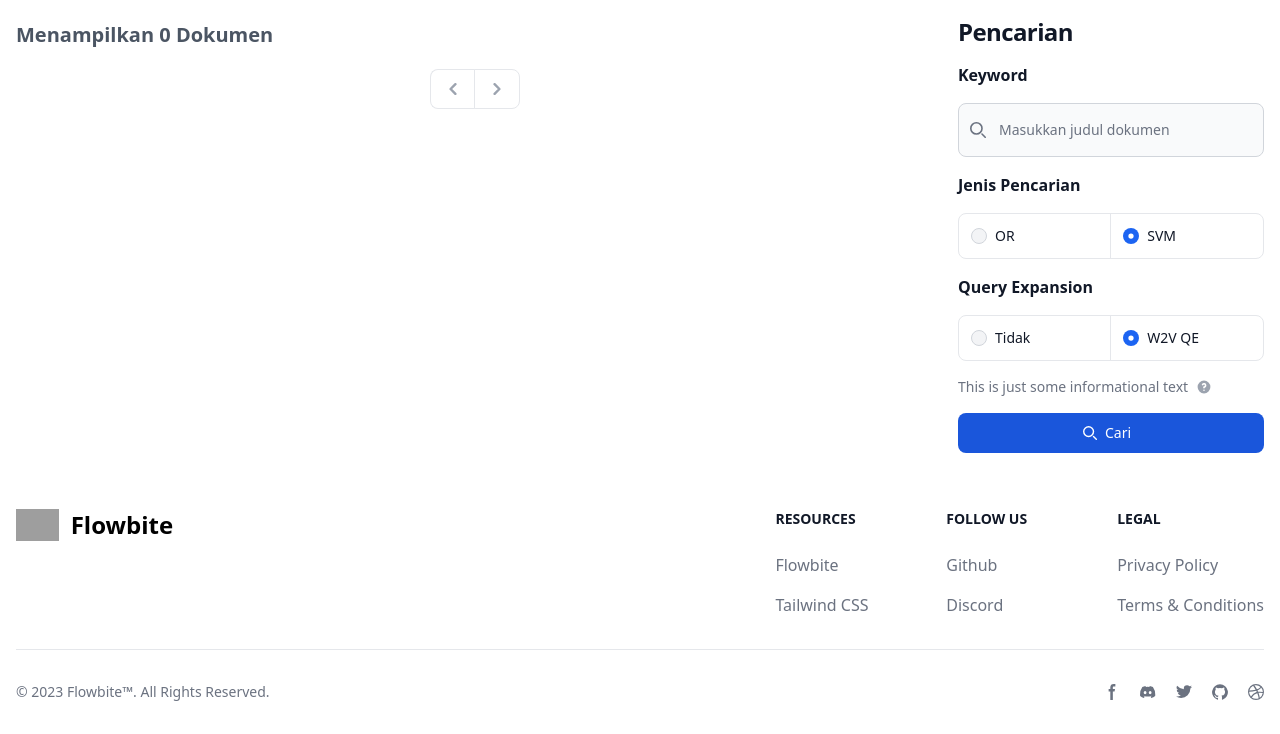
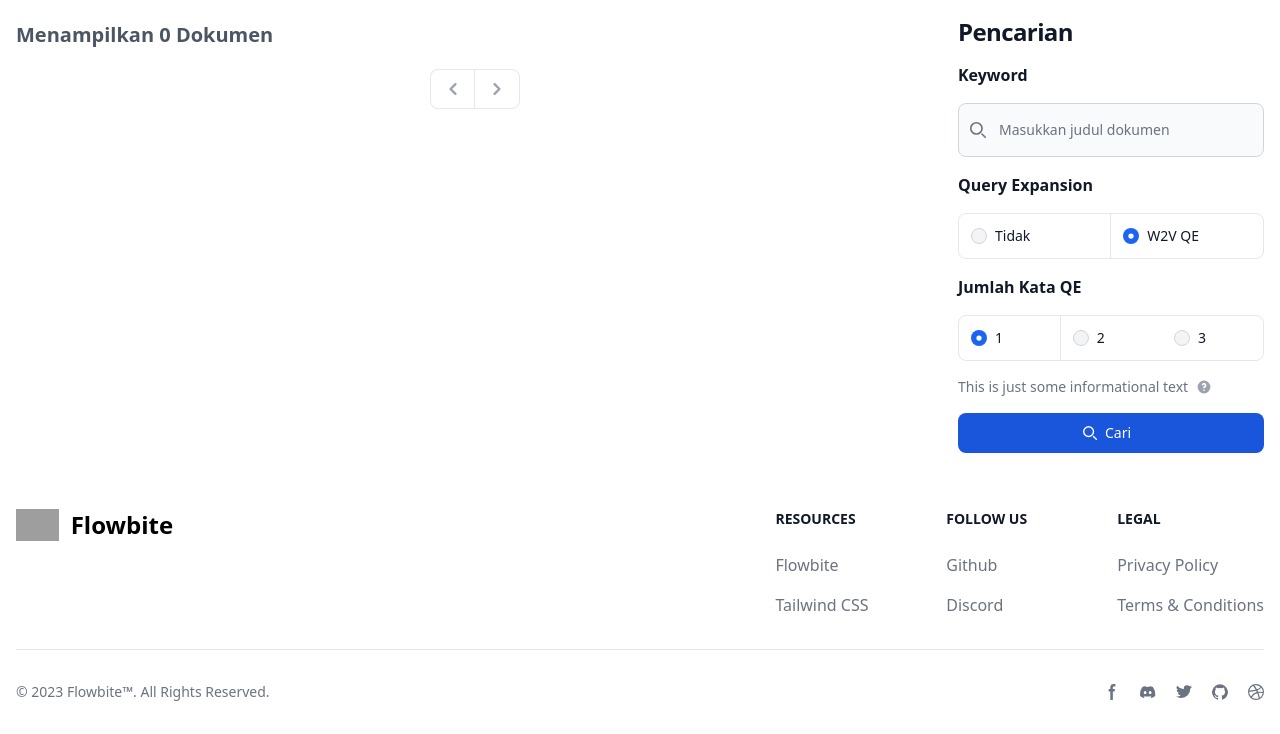
Before and after one commit to mfakhrulam/opac, a Flask app: page / in a window 1280 px wide. Shown: the part 199-933 px from the top of the page. Run offline with Flask 3, Linux system fonts and the light colour scheme; style sheets or scripts are compiled from the project's sources; some libraries are stand-ins or nearby versions; grey boxes are pictures that could not be loaded.

Commit message:
Add logic and update template search docs
Create PaginatedObj to be used in similarity docs.
Change how documents are sorted (ascending to descending).

```diff
--- a/app/models.py
+++ b/app/models.py
@@ -36,7 +36,7 @@
   updated_at: so.Mapped[Optional[datetime]] = so.mapped_column(nullable=True, onupdate=sa.func.now())
 
   def get_paginated_docs(page, per_page=20):
-    page = db.paginate(db.select(Doc).order_by(Doc.created_at), page=page, per_page=per_page)
+    page = db.paginate(db.select(Doc).order_by(Doc.created_at.desc()), page=page, per_page=per_page)
     return page
 
   def to_json(self):
@@ -55,4 +55,4 @@
     }
 
   def __repr__(self):
-    return '<Docs {}>'.format(self.title)
+    return '<Docs {} - {}>'.format(self.id, self.title)
--- a/app/routes.py
+++ b/app/routes.py
@@ -1,12 +1,24 @@
 from app import app, db, api
+from app.api_utils import read_index
 from app.models import Doc
 from flask import redirect, render_template, request, url_for
+from helper import preprocessing, query_expansion
 from process_docs import get_list_docs, load_vectorizer_sparse
 from sklearn.metrics.pairwise import cosine_similarity
 import pandas as pd
+from PaginatedObj import PaginateObj
+from sqlalchemy import func
+
+from Sastrawi.Stemmer.StemmerFactory import StemmerFactory
+from Sastrawi.StopWordRemover.StopWordRemoverFactory import StopWordRemoverFactory
+
+from gensim.models import KeyedVectors
+from config import Config
+
 
 app.register_blueprint(api.api)
 
+w2v_model = KeyedVectors.load(Config.W2V_MODEL, mmap='r')
 
 @app.route("/")
 @app.route("/index")
@@ -23,27 +35,53 @@
 
 @app.route("/search")
 def search():
-  query = request.args.get("query")
-  page = request.args.get("page")
+  # TODO
+  # Implementasikan jumlah kata untuk QE
+
+  query = request.args.get("query").strip()
+  curr_page = request.args.get("page") or 1
   if not query:
     return redirect(url_for('index'))
 
-  docs_raw = get_list_docs(input_data='title_only')
+  print('query awal', query)
 
-  vectorizer_path = './pickle_model/tf_idf_vectorizer.pkl'
-  sparse_path = './pickle_model/tf_idf_sparse.pkl'
+  tf_idf_vectorizer, tf_idf_sparse, idx_to_docid = read_index()
+  docs = Doc.query.all() # return dalam bentuk list
 
-  tf_idf_vectorizer, tf_idf_sparse = load_vectorizer_sparse(vectorizer_path, sparse_path)
+  # logic preprocessing dan QE
+  query = preprocessing(query)
+  sastrawi_stemmer = StemmerFactory().create_stemmer()
+  stop = StopWordRemoverFactory().get_stop_words()
+  query = " ".join([word for word in query.split() if word not in stop])
+  if request.args.get('qe') == 'w2v':
+    vocab = tf_idf_vectorizer.get_feature_names_out()
+    query = query_expansion(w2v_model, query, vocab, topn=3)
+    query = sastrawi_stemmer.stem(query)
+  # TODO
+  # cek lebih baik stem dulu atau stem belakangan (di sini)
+  query = sastrawi_stemmer.stem(query)
 
+  # transform ke vector
   query_vector = tf_idf_vectorizer.transform([query])
   cosine_similarities = cosine_similarity(query_vector, tf_idf_sparse)
-  results = [(docs_raw[i], cosine_similarities[0][i]) for i in range(len(docs_raw))]
-  results.sort(key=lambda x: x[1], reverse=True)
-  for doc, similarity in results[:10]:
-    if similarity > 0:
-      print(f"Similarity: {similarity:.6f} - {doc}\n")
+  # results = [(docs_raw['id'][i], cosine_similarities[0][i]) for i in range(len(docs_raw))]  # awal
+  docs_similarities = [(docs[i].id, cosine_similarities[0][i]) for i in range(len(docs))]
+  docs_similarities.sort(key=lambda x: x[1], reverse=True)
+  docs_similarities_score = [doc_similarity[1] for doc_similarity in docs_similarities if doc_similarity[1] > 0]
+  paginated_docs_similarities_score = PaginateObj(docs_similarities_score, int(curr_page), 10) #returns the first page of 10 elements
 
-  return redirect(url_for('index'))
+  doc_ids = [doc_similarity[0] for doc_similarity in docs_similarities if doc_similarity[1] > 0]
+  # query_results = Doc.query.filter(Doc.id.in_(doc_ids)).order_by(func.idx(doc_ids, Doc.id)) # error
+  total_docs = len(doc_ids)
+
+  order_expressions = [(Doc.id==i).desc() for i in doc_ids]
+  query_results = Doc.query.filter(Doc.id.in_(doc_ids)).order_by(*order_expressions)
+  paginated_results = query_results.paginate(page=int(curr_page), per_page=10, error_out=False)
+  zip_results = zip(paginated_results, paginated_docs_similarities_score.items)
+
+  print('query akhir', query)
+  return render_template('index.html', page=paginated_results, total_docs=total_docs, zip_results=zip_results)
+
 
 @app.route("/docs/<int:id>")
 def docs(id):
--- a/app/templates/index.html
+++ b/app/templates/index.html
@@ -3,6 +3,24 @@
 {% extends "base.html" %}
 {% block title %}Opac{% endblock %}
 <!-- Main Content -->
+
+{% if request.args.get('nqe') == '1' %}
+  {% set nqe1 = 'checked' %}
+  {% set nqe2 = '' %}
+  {% set nqe3 = '' %}
+{% elif request.args.get('nqe') == '2' %}
+  {% set nqe1 = '' %}
+  {% set nqe2 = 'checked' %}
+  {% set nqe3 = '' %}
+{% elif request.args.get('nqe') == '3' %}
+  {% set nqe1 = '' %}
+  {% set nqe2 = '' %}
+  {% set nqe3 = 'checked' %}
+{% else %}
+  {% set nqe1 = 'checked' %}
+  {% set nqe2 = '' %}
+  {% set nqe3 = '' %}
+{% endif %}
 
 
 {% block content %}
@@ -41,6 +59,9 @@
   <!-- Content -->
   <div class="max-w-screen-xl px-4 mx-auto">
     <section class="flex row flex-col-reverse md:flex-row gap-x-6">
+
+      <!-- Tampilan Dokumen semua dokumen atau dokumen yang ditemukan -->
+      {% if request.args.get('query') is none %}
       <div class="flex-col md:basis-8/12 lg:basis-9/12 ">
         <!-- <h2 class="my-4 text-2xl tracking-tight font-bold leading-tight text-gray-900 dark:text-white">Koleksi
           Penelitian</h2> -->
@@ -48,8 +69,46 @@
             class="font-bold">{{ total_docs }}</span> Dokumen</h5>
 
         <!-- Items -->
+        {% for doc in page %}
 
-        {% for doc in page %}
+        <div
+          class="mb-6 max-w-screen-xl p-6 bg-white border border-gray-200 rounded-lg shadow transition duration-150 ease-in-out hover:shadow-xl dark:hover:shadow-slate-800 dark:bg-gray-800 dark:border-gray-700">
+          <a href="#">
+            <h5 class="mb-2 text-2xl font-bold tracking-tight text-gray-900 dark:text-white">{{ doc.title }}</h5>
+          </a>
+          <p class="mb-2 text-lg font-semibold tracking-tight text-gray-900 dark:text-white">{{ doc.author }} </p>
+          <p class="mb-3 font-normal text-gray-700 dark:text-gray-400">{{ doc.abstract }}</p>
+          <span
+            class="inline-block bg-green-100 text-green-800 text-sm font-medium me-2 px-2.5 py-0.5 mb-2 rounded dark:bg-green-900 dark:text-green-300">D{{ doc.id }}</span>
+          <span
+            class="inline-block bg-green-100 text-green-800 text-sm font-medium me-2 px-2.5 py-0.5 mb-2 rounded dark:bg-green-900 dark:text-green-300">{{ doc.year }}</span>
+
+        </div>
+        {% endfor %}
+
+        <!-- End of Items -->
+
+        <!-- Pagination -->
+
+
+        {{ render_pagination(page, "index") }}
+
+        <!-- End of Pagination -->
+
+      </div>
+      {% else %}
+      <div class="flex-col md:basis-8/12 lg:basis-9/12 ">
+        <!-- <h2 class="my-4 text-2xl tracking-tight font-bold leading-tight text-gray-900 dark:text-white">Koleksi
+          Penelitian</h2> -->
+        {% if not total_docs %}
+        <h5 class="my-5 text-xl font-semibold text-gray-600 dark:text-white">Tidak menemukan dokumen terkait</h5>
+        {% else %}
+        <h5 class="my-5 text-xl font-semibold text-gray-600 dark:text-white">Menemukan <span
+            class="font-bold">{{ total_docs }}</span> Dokumen</h5>
+        {% endif %}
+
+        <!-- Items -->
+        {% for doc, sim in zip_results %}
 
         <div
           class="mb-6 max-w-screen-xl p-6 bg-white border border-gray-200 rounded-lg shadow transition duration-150 ease-in-out hover:shadow-xl dark:hover:shadow-slate-800 dark:bg-gray-800 dark:border-gray-700">
@@ -64,7 +123,7 @@
             class="inline-block bg-green-100 text-green-800 text-sm font-medium me-2 px-2.5 py-0.5 mb-2 rounded dark:bg-green-900 dark:text-green-300">{{ doc.year }}</span>
           <span
             class="inline-block bg-green-100 text-green-800 text-sm font-medium me-2 px-2.5 py-0.5 mb-2 rounded dark:bg-green-900 dark:text-green-300">Tingkat
-            Kemiripan: 0.321</span>
+            Kemiripan: {{ sim }}</span>
         </div>
         {% endfor %}
 
@@ -76,12 +135,8 @@
         {{ render_pagination(page, "index") }}
 
         <!-- End of Pagination -->
-
-
-
-
       </div>
-
+      {% endif %}
 
       <!-- Search Group -->
       <div class="flex-col md:basis-4/12 lg:basis-3/12 ">
@@ -104,51 +159,6 @@
                 class="block w-full p-4 ps-10 text-sm text-gray-900 border border-gray-300 rounded-lg bg-gray-50 focus:ring-blue-500 focus:border-blue-500 dark:bg-gray-700 dark:border-gray-600 dark:placeholder-gray-400 dark:text-white dark:focus:ring-blue-500 dark:focus:border-blue-500"
                 placeholder="Masukkan judul dokumen" value="{{ request.args.get('query') if request.args.get('query') is not none }}" />
             </div>
-
-
-            <h3 class="mb-4 font-semibold text-gray-900 sdark:text-white">Jenis Pencarian</h3>
-            <ul
-              class="mb-4 items-center w-full text-sm font-medium text-gray-900 bg-white border border-gray-200 rounded-lg sm:flex dark:bg-gray-700 dark:border-gray-600 dark:text-white">
-              {% if request.args.get('type') == 'or' %}
-              <li class="w-full border-b border-gray-200 sm:border-b-0 sm:border-r dark:border-gray-600">
-                <div class="flex items-center ps-3">
-                  <input id="or-radio" type="radio" value="or" name="type" checked
-                    class="w-4 h-4 text-blue-600 bg-gray-100 border-gray-300 focus:ring-blue-500 dark:focus:ring-blue-600 dark:ring-offset-gray-700 dark:focus:ring-offset-gray-700 focus:ring-2 dark:bg-gray-600 dark:border-gray-500">
-                  <label for="or-radio"
-                    class="w-full py-3 ms-2 text-sm font-medium text-gray-900 dark:text-gray-300">OR
-                  </label>
-                </div>
-              </li>
-
-              <li class="w-full dark:border-gray-600">
-                <div class="flex items-center ps-3">
-                  <input id="svm-radio" type="radio" value="svm" name="type" required
-                    class="w-4 h-4 text-blue-600 bg-gray-100 border-gray-300 focus:ring-blue-500 dark:focus:ring-blue-600 dark:ring-offset-gray-700 dark:focus:ring-offset-gray-700 focus:ring-2 dark:bg-gray-600 dark:border-gray-500">
-                  <label for="svm-radio"
-                    class="w-full py-3 ms-2 text-sm font-medium text-gray-900 dark:text-gray-300">SVM</label>
-                </div>
-              </li>
-              {% else %}
-              <li class="w-full border-b border-gray-200 sm:border-b-0 sm:border-r dark:border-gray-600">
-                <div class="flex items-center ps-3">
-                  <input id="or-radio" type="radio" value="or" name="type"
-                    class="w-4 h-4 text-blue-600 bg-gray-100 border-gray-300 focus:ring-blue-500 dark:focus:ring-blue-600 dark:ring-offset-gray-700 dark:focus:ring-offset-gray-700 focus:ring-2 dark:bg-gray-600 dark:border-gray-500">
-                  <label for="or-radio"
-                    class="w-full py-3 ms-2 text-sm font-medium text-gray-900 dark:text-gray-300">OR
-                  </label>
-                </div>
-              </li>
-
-              <li class="w-full dark:border-gray-600">
-                <div class="flex items-center ps-3">
-                  <input id="svm-radio" type="radio" value="svm" name="type" required checked
-                    class="w-4 h-4 text-blue-600 bg-gray-100 border-gray-300 focus:ring-blue-500 dark:focus:ring-blue-600 dark:ring-offset-gray-700 dark:focus:ring-offset-gray-700 focus:ring-2 dark:bg-gray-600 dark:border-gray-500">
-                  <label for="svm-radio"
-                    class="w-full py-3 ms-2 text-sm font-medium text-gray-900 dark:text-gray-300">SVM</label>
-                </div>
-              </li>
-              {% endif %}
-            </ul>
 
             <h3 class="mb-4 font-semibold text-gray-900 dark:text-white">Query Expansion</h3>
             <ul
@@ -196,6 +206,40 @@
               </li>
 
               {% endif %}
+
+            </ul>
+
+            <h3 class="mb-4 font-semibold text-gray-900 sdark:text-white">Jumlah Kata QE</h3>
+            <ul
+              class="mb-4 items-center w-full text-sm font-medium text-gray-900 bg-white border border-gray-200 rounded-lg sm:flex dark:bg-gray-700 dark:border-gray-600 dark:text-white">
+
+              <li class="w-full border-b border-gray-200 sm:border-b-0 sm:border-r dark:border-gray-600">
+                <div class="flex items-center ps-3">
+                  <input id="or-radio" type="radio" value="1" name="nqe" required {{ nqe1 }}
+                    class="w-4 h-4 text-blue-600 bg-gray-100 border-gray-300 focus:ring-blue-500 dark:focus:ring-blue-600 dark:ring-offset-gray-700 dark:focus:ring-offset-gray-700 focus:ring-2 dark:bg-gray-600 dark:border-gray-500">
+                  <label for="or-radio"
+                    class="w-full py-3 ms-2 text-sm font-medium text-gray-900 dark:text-gray-300">1
+                  </label>
+                </div>
+              </li>
+
+              <li class="w-full dark:border-gray-600">
+                <div class="flex items-center ps-3">
+                  <input id="svm-radio" type="radio" value="2" name="nqe" required {{ nqe2 }}
+                    class="w-4 h-4 text-blue-600 bg-gray-100 border-gray-300 focus:ring-blue-500 dark:focus:ring-blue-600 dark:ring-offset-gray-700 dark:focus:ring-offset-gray-700 focus:ring-2 dark:bg-gray-600 dark:border-gray-500">
+                  <label for="svm-radio"
+                    class="w-full py-3 ms-2 text-sm font-medium text-gray-900 dark:text-gray-300">2</label>
+                </div>
+              </li>
+
+              <li class="w-full dark:border-gray-600">
+                <div class="flex items-center ps-3">
+                  <input id="svm-radio" type="radio" value="3" name="nqe" required {{ nqe3 }}
+                    class="w-4 h-4 text-blue-600 bg-gray-100 border-gray-300 focus:ring-blue-500 dark:focus:ring-blue-600 dark:ring-offset-gray-700 dark:focus:ring-offset-gray-700 focus:ring-2 dark:bg-gray-600 dark:border-gray-500">
+                  <label for="svm-radio"
+                    class="w-full py-3 ms-2 text-sm font-medium text-gray-900 dark:text-gray-300">3</label>
+                </div>
+              </li>
 
             </ul>
 
--- a/config.py
+++ b/config.py
@@ -4,4 +4,5 @@
 class Config:
   SQLALCHEMY_DATABASE_URI = os.environ.get('DATABASE_URL') or 'mysql://root:@localhost/db_opac'
   UPLOAD_FOLDER = 'app/static/uploads'
+  W2V_MODEL = 'we_model\idwiki_new_lower_word2vec_200\idwiki_new_lower_word2vec_200.model'
   # SECRET_KEY = os.environ.get('SECRET_KEY') or 'you-will-never-guess'
```
Also changed, not shown: PaginatedObj.py (added, +18 -0 lines), helper.py (+4 -3 lines).
